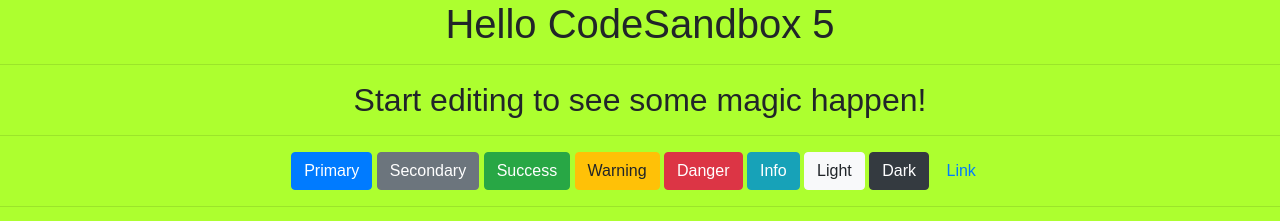
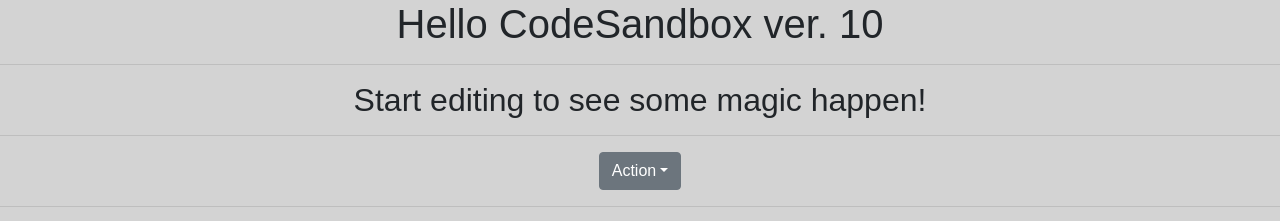
Before and after one commit to rontechleader/react-codesandbox-bootstrap, a React (Create React App) app: page / in a window 1280 px wide. Shown: the top 221 px of the page. Built offline with nearby package versions, Linux system fonts and the light colour scheme.

Commit message:
Added Dropdown and change style to gray

```diff
--- a/src/App.js
+++ b/src/App.js
@@ -1,15 +1,33 @@
 import React from "react";
 import "./styles.css";
-import { Card, Button, Container, Row, Col } from "react-bootstrap";
+import {
+  DropdownButton,
+  Dropdown,
+  Card,
+  Button,
+  Container,
+  Row,
+  Col
+} from "react-bootstrap";
 import "bootstrap/dist/css/bootstrap.min.css";
 import "holderjs";
 
 export default function App() {
   return (
     <div className="App">
-      <h1>Hello CodeSandbox 5</h1>
+      <h1>Hello CodeSandbox ver. 10</h1>
       <hr />
       <h2>Start editing to see some magic happen!</h2>
+      <hr />
+      <DropdownButton
+        id="dropdown-basic-button"
+        variant="secondary"
+        title="Action"
+      >
+        <Dropdown.Item href="#/action-1">Action</Dropdown.Item>
+        <Dropdown.Item href="#/action-2">Another action</Dropdown.Item>
+        <Dropdown.Item href="#/action-3">Something else</Dropdown.Item>
+      </DropdownButton>
       <hr />
       <Button variant="primary">Primary</Button>{" "}
       <Button variant="secondary">Secondary</Button>{" "}
--- a/src/styles.css
+++ b/src/styles.css
@@ -1,7 +1,7 @@
 .App {
   font-family: sans-serif;
   text-align: center;
-  background-color: greenyellow;
+  background-color: lightgray;
   border-width: 20px;
 }
 .table {
```
